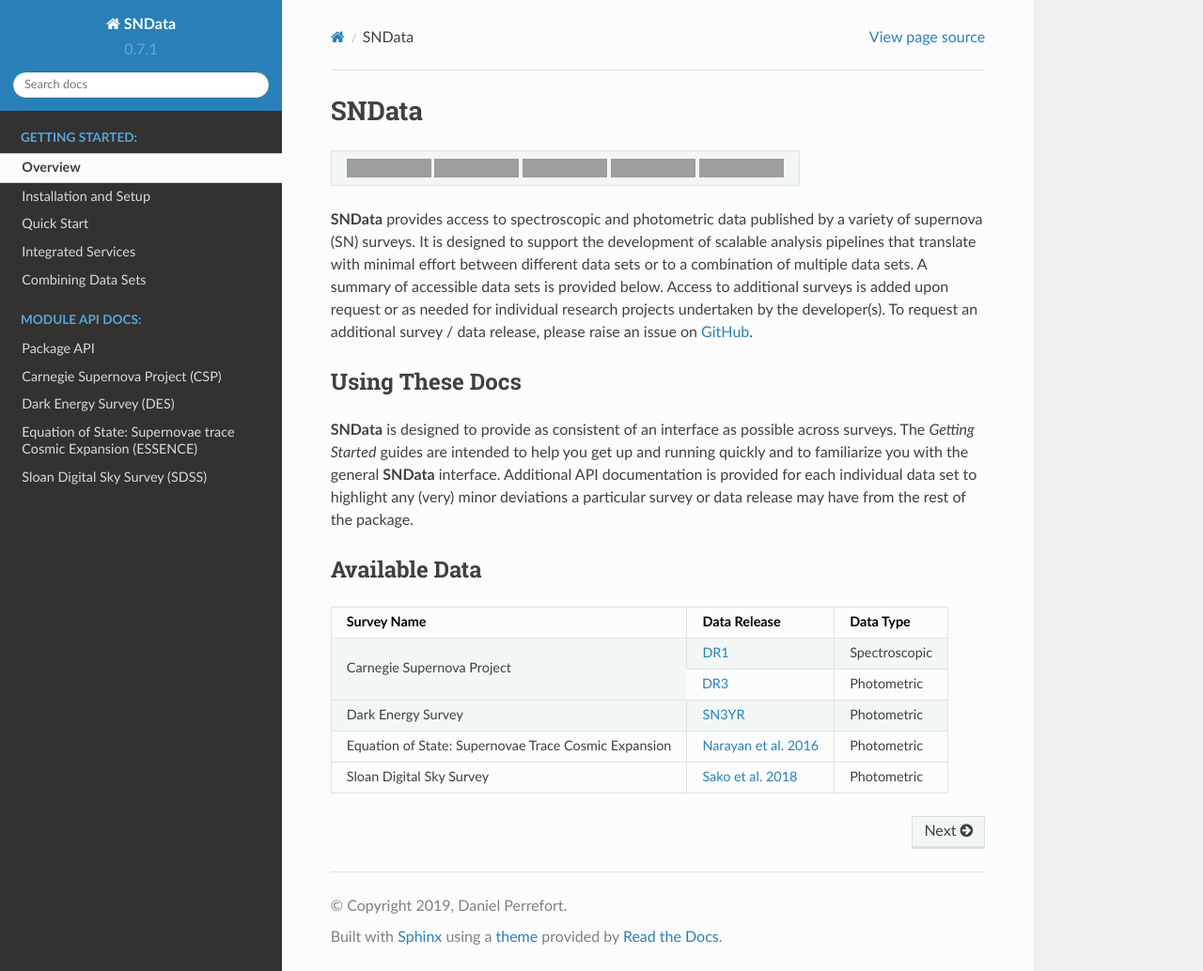
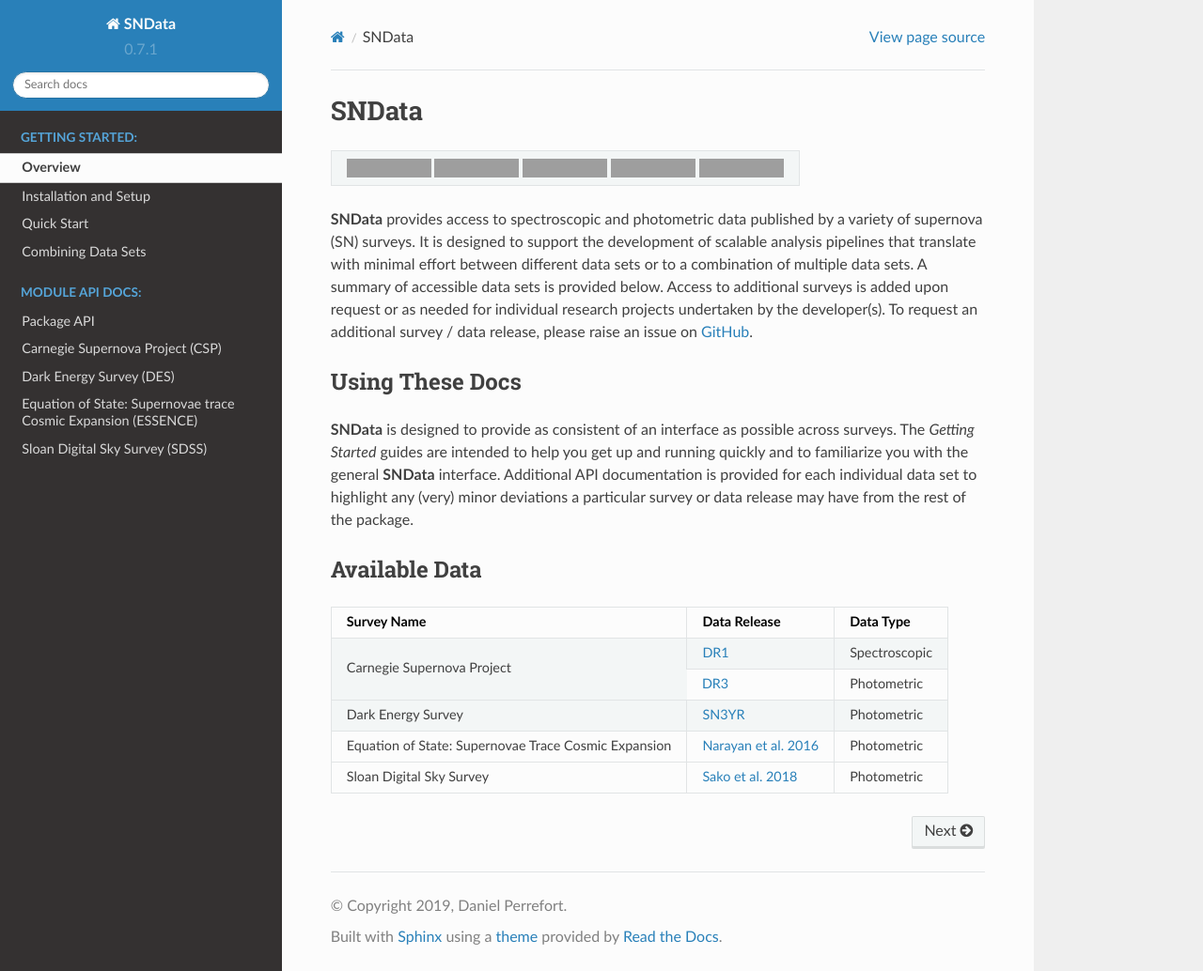
Before and after one commit to sncosmo/SNData, a Sphinx documentation site: the page built from docs/source/index.rst, in a window 1280 px wide and 1034 px high. Shown: the whole window at 94% size. Built offline with Sphinx 7.4.7 and the Read the Docs theme 2.0.0, drawn with Linux system fonts in a browser that asks for light colours; grey boxes are pictures that could not be loaded.

Commit message:
Removes integrated services from docs

```diff
--- a/docs/source/index.rst
+++ b/docs/source/index.rst
@@ -78,7 +78,6 @@
    Overview<self>
    getting_started/installation
    getting_started/quick_start
-   getting_started/integrated_services
    getting_started/combining_datasets
 
 .. toctree::
```
